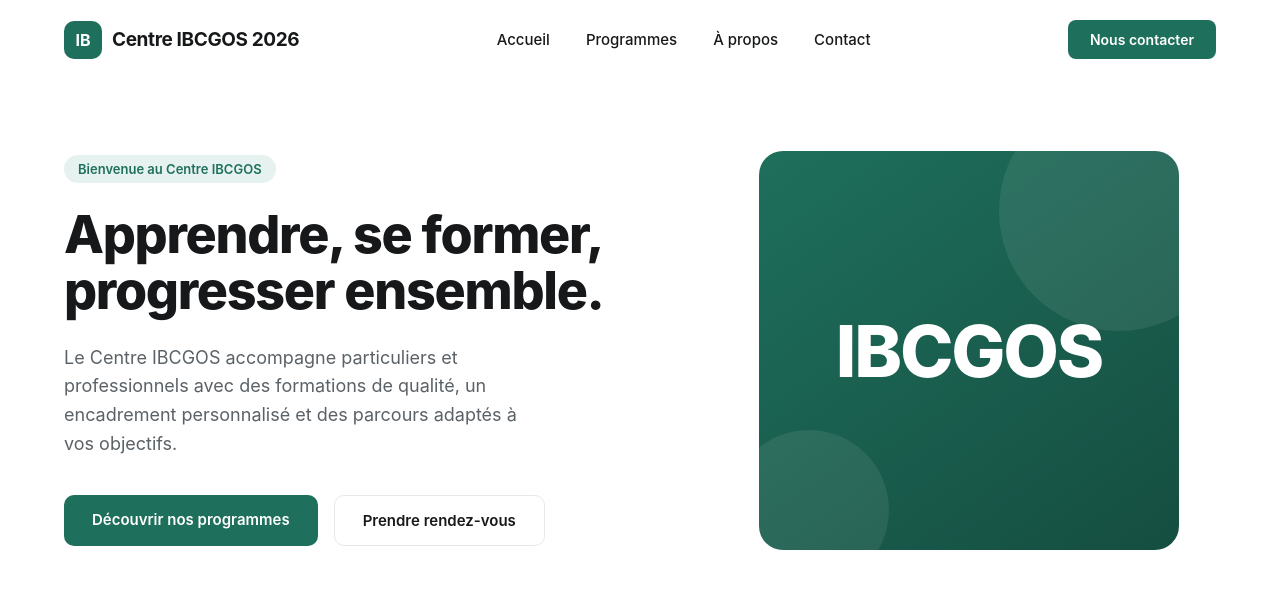
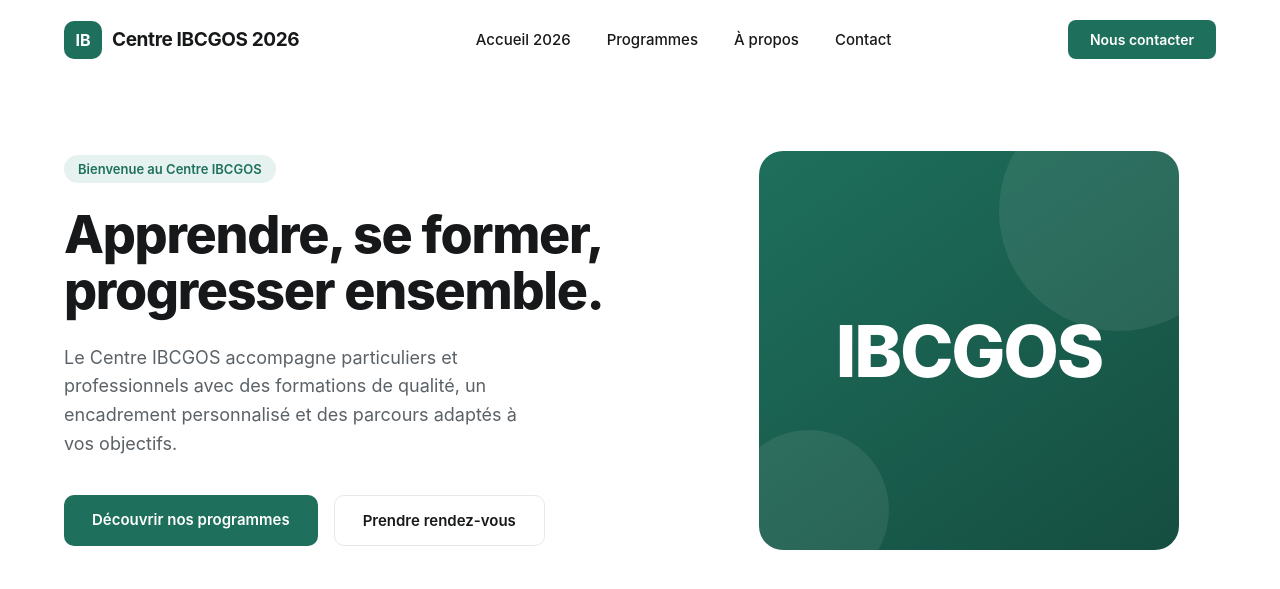
Before and after one commit to MezghichGit/jenkins_webapp, a Spring Boot app: page / in a window 1280 px wide. Shown: the top 589 px of the page. Run offline with Spring Boot 4, Linux system fonts and the light colour scheme.

Commit message:
update dans index.html

```diff
--- a/src/main/resources/static/index.html
+++ b/src/main/resources/static/index.html
@@ -109,7 +109,7 @@
     <span class="logo-text">Centre IBCGOS 2026</span>
   </div>
   <nav>
-    <a href="#" class="nav-link">Accueil</a>
+    <a href="#" class="nav-link">Accueil 2026</a>
     <a href="#programmes" class="nav-link">Programmes</a>
     <a href="#apropos" class="nav-link">À propos</a>
     <a href="#contact" class="nav-link">Contact</a>
```
